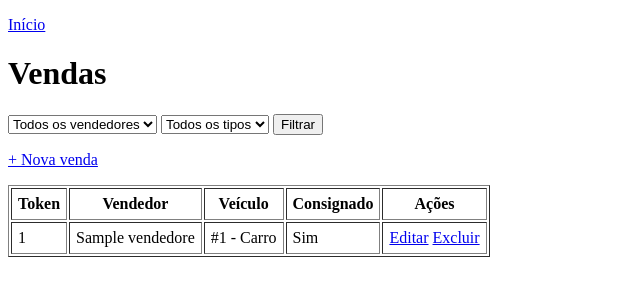
After one commit to carlosportela-bp/crudzinho-loja-de-carro, a Django app: page /vendas/ in a window 1280 px wide. The commit adds this page. Shown: the top 300 px of the page, without its empty margins (0-640 px from the left). Run offline with Django 5.2, Linux system fonts and the light colour scheme; a user stored in the database is signed in; tables that the repository leaves empty hold one stand-in row (values such as "Sample post").

Commit message:
ajustes interface e tirei uns erros

```diff
--- a/core/models.py
+++ b/core/models.py
@@ -32,3 +32,18 @@ class Estoque(models.Model):
 
     def __str__(self):
         return f'#{self.id_carro} - {self.get_tipo_veiculo_display()}'
+
+
+class CarroVenda(models.Model):
+    token_venda = models.AutoField(primary_key=True)
+    # chaves estrangeiras: PROTECT impede apagar vendedor/veículo que já tem venda
+    vendedor = models.ForeignKey(Vendedor, on_delete=models.PROTECT, db_column='idvendedores')
+    carro = models.ForeignKey(Estoque, on_delete=models.PROTECT, db_column='id_carro')
+
+    class Meta:
+        managed = False
+        db_table = 'carros_vendas'
+        ordering = ['-token_venda']
+
+    def __str__(self):
+        return f'Venda {self.token_venda}'
--- a/core/templates/core/estoque_excluir.html
+++ b/core/templates/core/estoque_excluir.html
@@ -6,6 +6,7 @@
 </head>
 <body>
     <h1>Excluir veículo</h1>
+    {% if erro %}<p style="color: red">{{ erro }}</p>{% endif %}
     <p>Tem certeza que quer excluir o veículo <strong>{{ veiculo }}</strong>?</p>
     <form method="post">
         {% csrf_token %}
--- a/core/templates/core/home.html
+++ b/core/templates/core/home.html
@@ -8,6 +8,7 @@
     <p>Logado como {{ user.username }}</p>
     <p><a href="{% url 'vendedor_lista' %}">Vendedores</a></p>
     <p><a href="{% url 'estoque_lista' %}">Estoque</a></p>
+    <p><a href="{% url 'venda_lista' %}">Vendas</a></p>
     <form method="post" action="{% url 'logout' %}">
         {% csrf_token %}
         <button>Sair</button>
--- /dev/null
+++ b/core/templates/core/venda_lista.html
@@ -0,0 +1,53 @@
+<!doctype html>
+<html lang="pt-br">
+<head>
+    <meta charset="utf-8">
+    <title>Vendas</title>
+</head>
+<body>
+    <p><a href="{% url 'home' %}">Início</a></p>
+    <h1>Vendas</h1>
+
+    <form method="get">
+        <select name="vendedor">
+            <option value="">Todos os vendedores</option>
+            {% for v in vendedores %}
+                <option value="{{ v.id }}" {% if vendedor == v.id|stringformat:'s' %}selected{% endif %}>{{ v.nome }}</option>
+            {% endfor %}
+        </select>
+        <select name="tipo">
+            <option value="">Todos os tipos</option>
+            {% for valor, nome in tipos %}
+                <option value="{{ valor }}" {% if tipo == valor|stringformat:'s' %}selected{% endif %}>{{ nome }}</option>
+            {% endfor %}
+        </select>
+        <button>Filtrar</button>
+    </form>
+
+    <p><a href="{% url 'venda_criar' %}">+ Nova venda</a></p>
+
+    <table border="1" cellpadding="6">
+        <tr>
+            <th>Token</th>
+            <th>Vendedor</th>
+            <th>Veículo</th>
+            <th>Consignado</th>
+            <th>Ações</th>
+        </tr>
+        {% for venda in vendas %}
+        <tr>
+            <td>{{ venda.token_venda }}</td>
+            <td>{{ venda.vendedor.nome }}</td>
+            <td>{{ venda.carro }}</td>
+            <td>{{ venda.carro.consignado|yesno:'Sim,Não' }}</td>
+            <td>
+                <a href="{% url 'venda_editar' venda.token_venda %}">Editar</a>
+                <a href="{% url 'venda_excluir' venda.token_venda %}">Excluir</a>
+            </td>
+        </tr>
+        {% empty %}
+        <tr><td colspan="5">Nenhuma venda encontrada.</td></tr>
+        {% endfor %}
+    </table>
+</body>
+</html>
--- a/core/templates/core/vendedor_excluir.html
+++ b/core/templates/core/vendedor_excluir.html
@@ -6,6 +6,7 @@
 </head>
 <body>
     <h1>Excluir vendedor</h1>
+    {% if erro %}<p style="color: red">{{ erro }}</p>{% endif %}
     <p>Tem certeza que quer excluir <strong>{{ vendedor.nome }}</strong>?</p>
     <form method="post">
         {% csrf_token %}
--- a/core/urls.py
+++ b/core/urls.py
@@ -12,4 +12,8 @@ urlpatterns = [
     path('estoque/novo/', views.estoque_criar, name='estoque_criar'),
     path('estoque/<int:id>/editar/', views.estoque_editar, name='estoque_editar'),
     path('estoque/<int:id>/excluir/', views.estoque_excluir, name='estoque_excluir'),
+    path('vendas/', views.venda_lista, name='venda_lista'),
+    path('vendas/nova/', views.venda_criar, name='venda_criar'),
+    path('vendas/<int:id>/editar/', views.venda_editar, name='venda_editar'),
+    path('vendas/<int:id>/excluir/', views.venda_excluir, name='venda_excluir'),
 ]
--- a/core/views.py
+++ b/core/views.py
@@ -1,8 +1,9 @@
 from django.contrib.auth.decorators import login_required
+from django.db.models import ProtectedError
 from django.shortcuts import get_object_or_404, redirect, render
 
-from .forms import EstoqueForm, VendedorForm
-from .models import Estoque, Vendedor
+from .forms import CarroVendaForm, EstoqueForm, VendedorForm
+from .models import CarroVenda, Estoque, Vendedor
 
 
 @login_required
@@ -45,10 +46,14 @@ def vendedor_editar(request, id):
 @login_required
 def vendedor_excluir(request, id):
     vendedor = get_object_or_404(Vendedor, id=id)
+    erro = None
     if request.method == 'POST':
-        vendedor.delete()  # DELETE FROM vendedores WHERE id = ...
-        return redirect('vendedor_lista')
-    return render(request, 'core/vendedor_excluir.html', {'vendedor': vendedor})
+        try:
+            vendedor.delete()  # DELETE FROM vendedores WHERE id = ...
+            return redirect('vendedor_lista')
+        except ProtectedError:
+            erro = 'Não é possível excluir: este vendedor tem vendas registradas.'
+    return render(request, 'core/vendedor_excluir.html', {'vendedor': vendedor, 'erro': erro})
 
 
 # Consultar estoque (com filtro por tipo e consignado)
@@ -95,7 +100,62 @@ def estoque_editar(request, id):
 @login_required
 def estoque_excluir(request, id):
     veiculo = get_object_or_404(Estoque, id_carro=id)
+    erro = None
     if request.method == 'POST':
-        veiculo.delete()  # DELETE FROM estoque WHERE id_carro = ...
-        return redirect('estoque_lista')
-    return render(request, 'core/estoque_excluir.html', {'veiculo': veiculo})
+        try:
+            veiculo.delete()  # DELETE FROM estoque WHERE id_carro = ...
+            return redirect('estoque_lista')
+        except ProtectedError:
+            erro = 'Não é possível excluir: este veículo tem vendas registradas.'
+    return render(request, 'core/estoque_excluir.html', {'veiculo': veiculo, 'erro': erro})
+
+
+# Consultar vendas (JOIN com vendedores e estoque, filtro por vendedor e tipo)
+@login_required
+def venda_lista(request):
+    vendedor = request.GET.get('vendedor', '')
+    tipo = request.GET.get('tipo', '')
+    vendas = CarroVenda.objects.select_related('vendedor', 'carro')  # JOIN vendedores e estoque
+    if vendedor:
+        vendas = vendas.filter(vendedor_id=vendedor)  # WHERE idvendedores = ...
+    if tipo:
+        vendas = vendas.filter(carro__tipo_veiculo=tipo)  # WHERE estoque.tipo_veiculo = ...
+    contexto = {
+        'vendas': vendas,
+        'vendedores': Vendedor.objects.all(),
+        'tipos': Estoque.TIPOS,
+        'vendedor': vendedor,
+        'tipo': tipo,
+    }
+    return render(request, 'core/venda_lista.html', contexto)
+
+
+# Cadastrar venda
+@login_required
+def venda_criar(request):
+    form = CarroVendaForm(request.POST or None)
+    if form.is_valid():
+        form.save()  # INSERT INTO carros_vendas ...
+        return redirect('venda_lista')
+    return render(request, 'core/venda_form.html', {'form': form, 'titulo': 'Nova venda'})
+
+
+# Atualizar venda
+@login_required
+def venda_editar(request, id):
+    venda = get_object_or_404(CarroVenda, token_venda=id)
+    form = CarroVendaForm(request.POST or None, instance=venda)
+    if form.is_valid():
+        form.save()  # UPDATE carros_vendas SET ... WHERE token_venda = ...
+        return redirect('venda_lista')
+    return render(request, 'core/venda_form.html', {'form': form, 'titulo': 'Editar venda'})
+
+
+# Excluir venda
+@login_required
+def venda_excluir(request, id):
+    venda = get_object_or_404(CarroVenda, token_venda=id)
+    if request.method == 'POST':
+        venda.delete()  # DELETE FROM carros_vendas WHERE token_venda = ...
+        return redirect('venda_lista')
+    return render(request, 'core/venda_excluir.html', {'venda': venda})
```
Also changed, not shown: core/forms.py (+7 -1 lines), core/templates/core/venda_excluir.html (added, +16 -0 lines), core/templates/core/venda_form.html (added, +16 -0 lines), core/migrations/0003_carrovenda.py (added).
